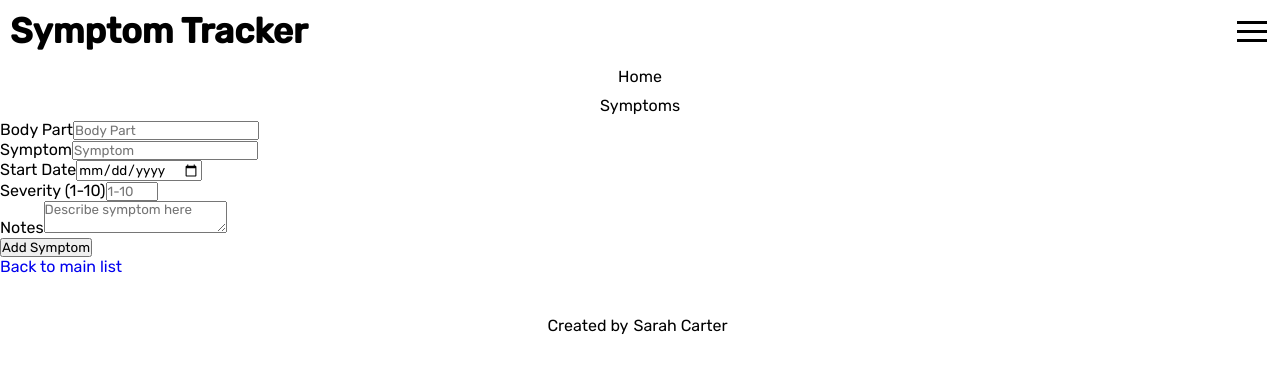
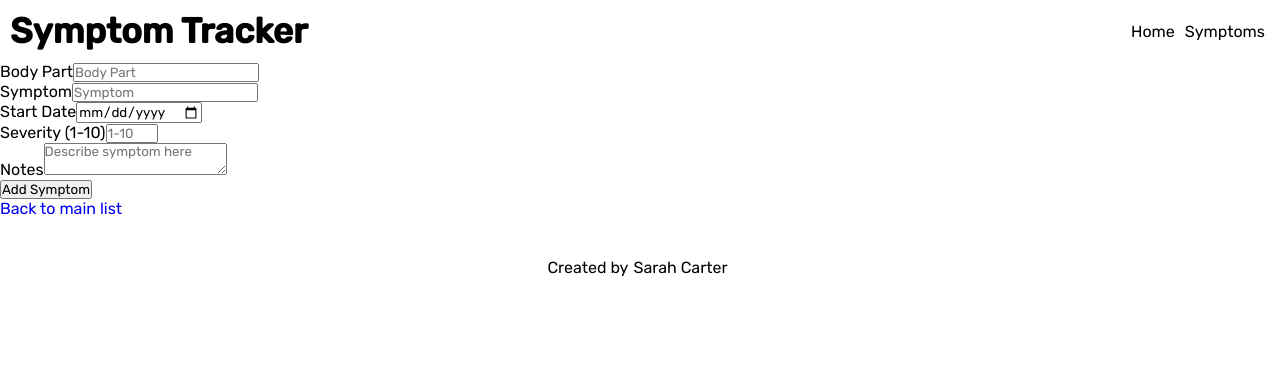
Before and after one commit to sarahecarter/symptom-tracker-frontend, a Next.js app: page /symptoms/new in a window 1280 px wide. Shown: the top 370 px of the page. Built offline with nearby package versions, Linux system fonts and the light colour scheme.

Commit message:
updated layout styling

```diff
--- a/components/layout.js
+++ b/components/layout.js
@@ -3,20 +3,30 @@ import { css } from '@emotion/react'
 import styled from '@emotion/styled'
 import Head from 'next/head'
 import Link from 'next/link'
+import { useState } from 'react'
 
-
+// Styled Components
 const Flex = styled.div`
   display: flex;
   flex-direction: row;
+  flex-wrap: wrap;
   align-items: center;
   justify-content: space-between;
 `
 
 const Nav = styled.nav`
+  display: none;
+  &.showMenu {
     display: flex;
     flex-direction: column;
     justify-content: center;
     align-items: center;
+    flex-basis: 100%;
+  }
+  @media (min-width: 768px) {
+    display: flex;
+    margin: 10px;
+  }
 `
 
 const NavLink = styled.a`
@@ -31,10 +41,22 @@ const Hamburger = styled.div`
   cursor: pointer;
   flex-direction: column;
   justify-content: center;
+  &.cross .bar-1 {
+    transform: rotate(45deg) translate(3px, 10px);
+  }
+  &.cross .bar-2 {
+    opacity: 0;
+  }
+  &.cross .bar-3 {
+    transform: rotate(-45deg) translate(2px, -10px);
+  }
+  @media (min-width: 768px) {
+    display: none;
+  }
 `
 
 const Bar = styled.div`
-  width: 30px;
+  width: 25px;
   height: 3px;
   background-color: black;
   margin: 3px;
@@ -46,6 +68,12 @@ const Footer = styled.div`
 `
 
 export default function Layout({children, home, title, description}) {
+    const [menuOpen, setMenuOpen] = useState(false)
+
+    const handleToggle = () => {
+      menuOpen === true ? setMenuOpen(false) : setMenuOpen(true)
+    }
+
     return (
     <div>
         <Head>
@@ -73,13 +101,12 @@ export default function Layout({children, home, title, description}) {
                 `}
               >Symptom Tracker</h1>
             </Link>
-            <Hamburger>
-              <Bar></Bar>
-              <Bar></Bar>
-              <Bar></Bar>
+            <Hamburger onClick={() => handleToggle()} className={`${menuOpen ? "cross" : ""}`}>
+              <Bar className="bar-1"></Bar>
+              <Bar className="bar-2"></Bar>
+              <Bar className="bar-3"></Bar>
             </Hamburger>
-          </Flex>
-          <Nav>
+            <Nav className={`${menuOpen ? "showMenu" : ""}`}>
               <Link href="/">
                 <NavLink>Home</NavLink>
               </Link>
@@ -87,6 +114,7 @@ export default function Layout({children, home, title, description}) {
                 <NavLink>Symptoms</NavLink>
               </Link>
             </Nav>
+          </Flex>
         </header>
         <main>{children}</main>
         <Footer>
```
Also changed, not shown: pages/symptoms/[id].js (+10 -3 lines), styles/globals.css (line endings or trailing spaces). Lines whose indentation alone changed are shown as unchanged.
